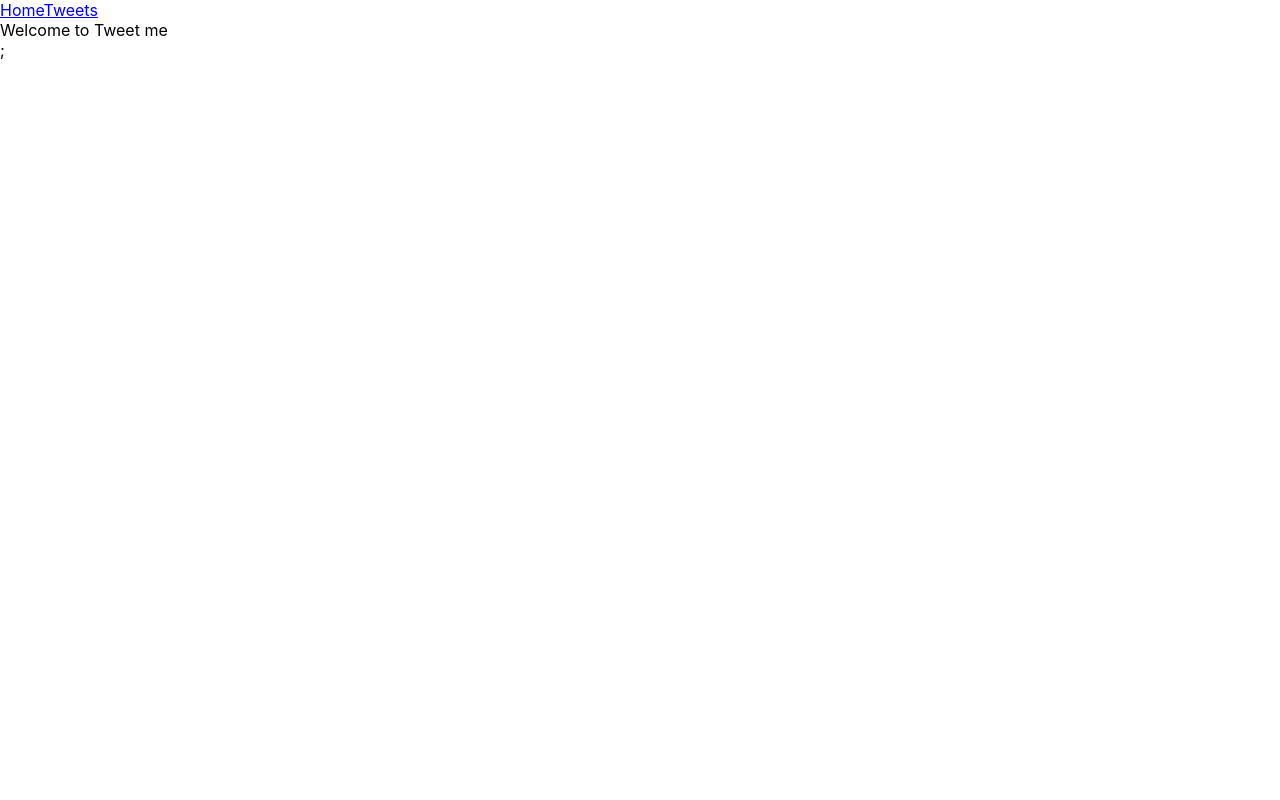
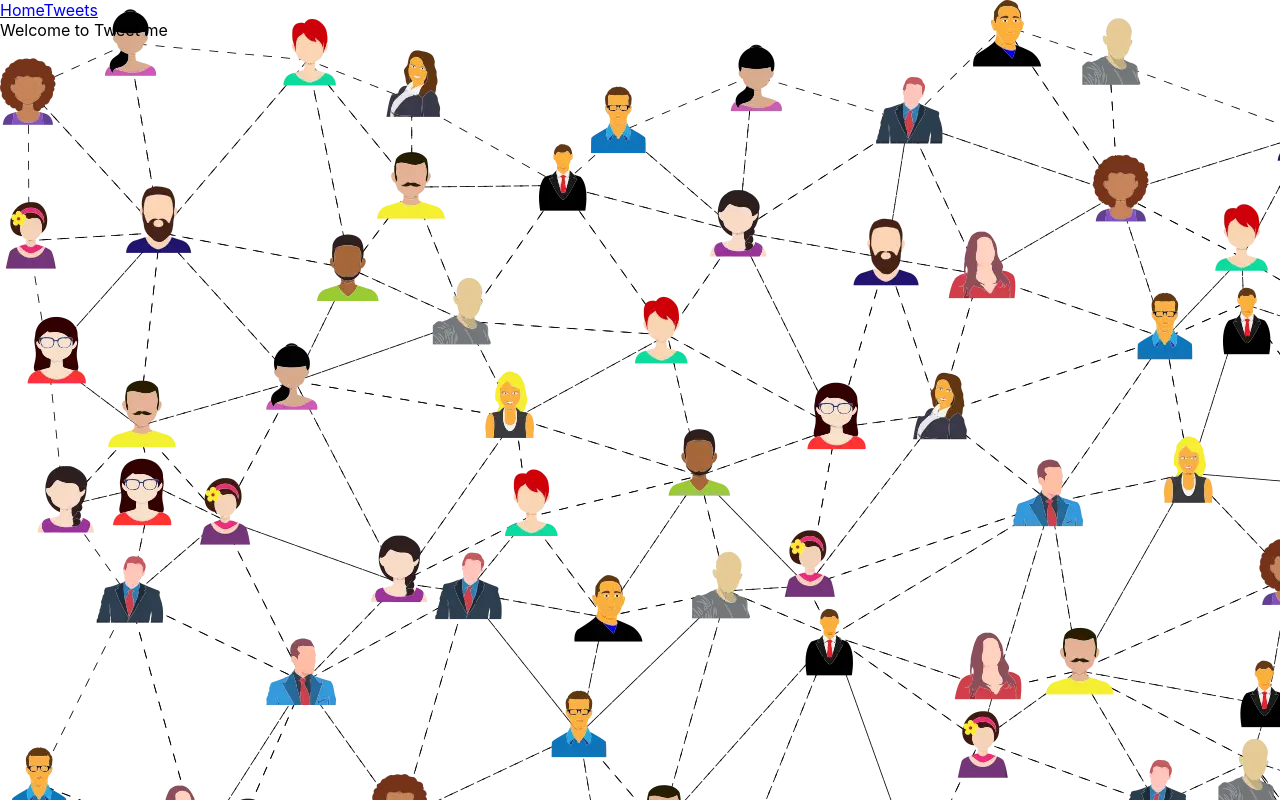
Before and after one commit to skif6623/Tweet-me, a React (Create React App) app: page / in a window 1280 px wide. Built offline with nearby package versions, Linux system fonts and the light colour scheme.

Commit message:
added go back button with location and home background

```diff
--- a/src/pages/HomePage/HomePage.jsx
+++ b/src/pages/HomePage/HomePage.jsx
@@ -1,12 +1,18 @@
 import React from "react";
 import {NavLink} from "react-router-dom";
+import {useLocation} from "react-router-dom";
+import {Bg} from "./HomePage.styled";
 
 export const HomePage = () => {
+	const location = useLocation();
+
 	return (
-		<>
+		<Bg>
 			<NavLink to="/">Home</NavLink>
-			<NavLink to="/tweets">Tweets</NavLink>
-			<div>Welcome to Tweet me</div>;
-		</>
+			<NavLink to="/tweets" state={{from: location}}>
+				Tweets
+			</NavLink>
+			<div>Welcome to Tweet me</div>
+		</Bg>
 	);
 };
--- /dev/null
+++ b/src/pages/HomePage/HomePage.styled.js
@@ -0,0 +1,9 @@
+import styled from "styled-components";
+import bg_image from "../../images/social-media-3846597.webp";
+
+export const Bg = styled.main`
+	width: 100vw;
+	height: 100vh;
+
+	background-image: url(${bg_image});
+`;
--- a/src/pages/TweetPage.jsx
+++ b/src/pages/TweetPage.jsx
@@ -1,5 +1,6 @@
 import React, {useState, useEffect} from "react";
 import {useDispatch, useSelector} from "react-redux";
+import {useLocation, Link} from "react-router-dom";
 import {getUsers, moreUsers} from "../redux/operations";
 import {Card} from "../components/Card/Card";
 import {Button} from "../components/Button/Button";
@@ -10,9 +11,11 @@ export const TweetPage = () => {
 
 	const users = useSelector(state => state.users.users);
 	const dispatch = useDispatch();
+	const location = useLocation();
 
 	const totalPages = 4;
 	const showLoadMore = page < totalPages;
+	const backLinkRef = location.state?.from ?? "/";
 
 	useEffect(() => {
 		page === 1 ? dispatch(getUsers()) : dispatch(moreUsers(page));
@@ -24,6 +27,7 @@ export const TweetPage = () => {
 
 	return (
 		<PageWrapper>
+			<Link to={backLinkRef}>Go Back</Link>
 			<UserList>
 				{users.map(({user, tweets, followers, avatar, follow, id}) => {
 					return (
```
Also changed, not shown: src/images/social-media-3846597.webp (added).
